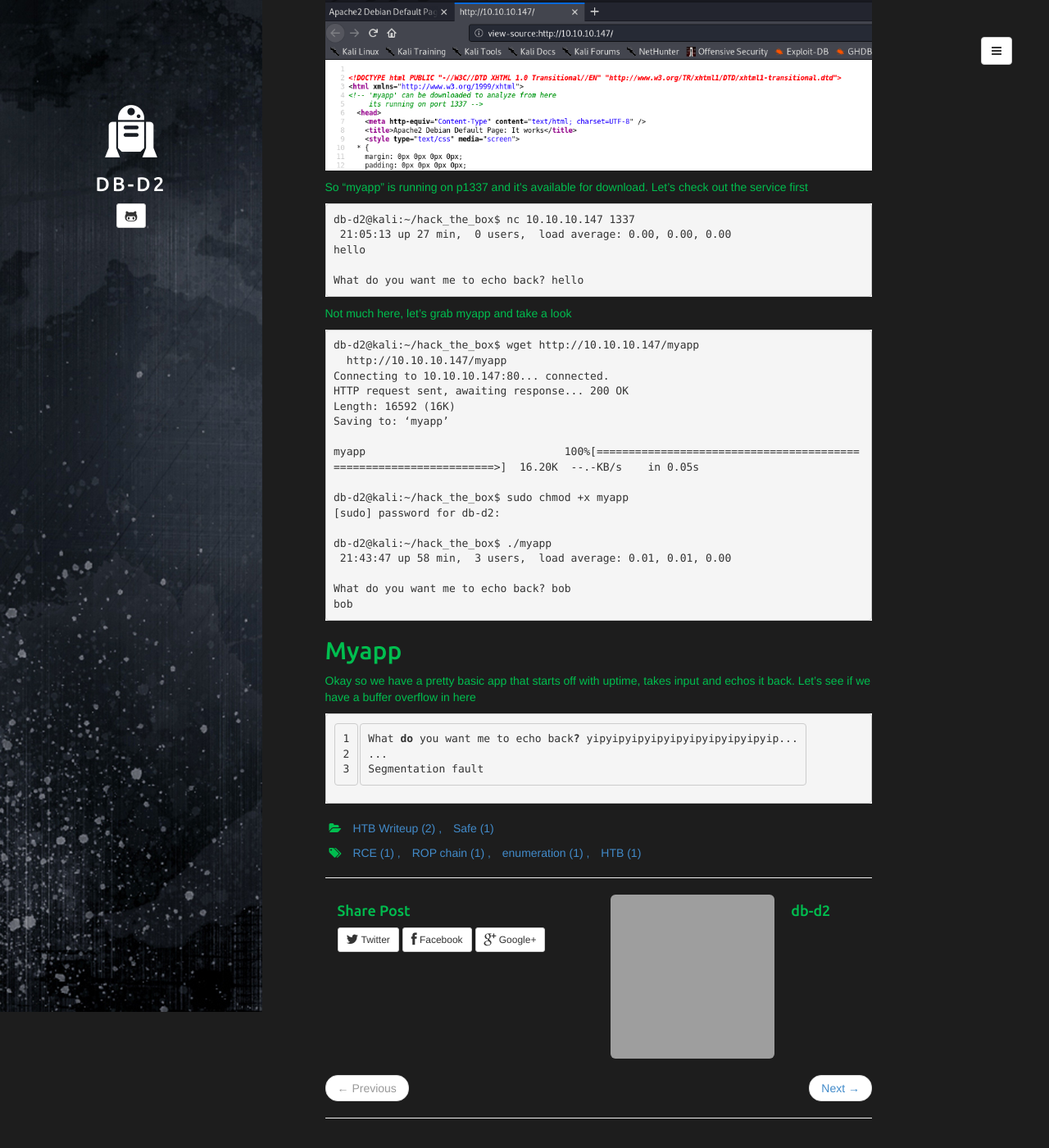
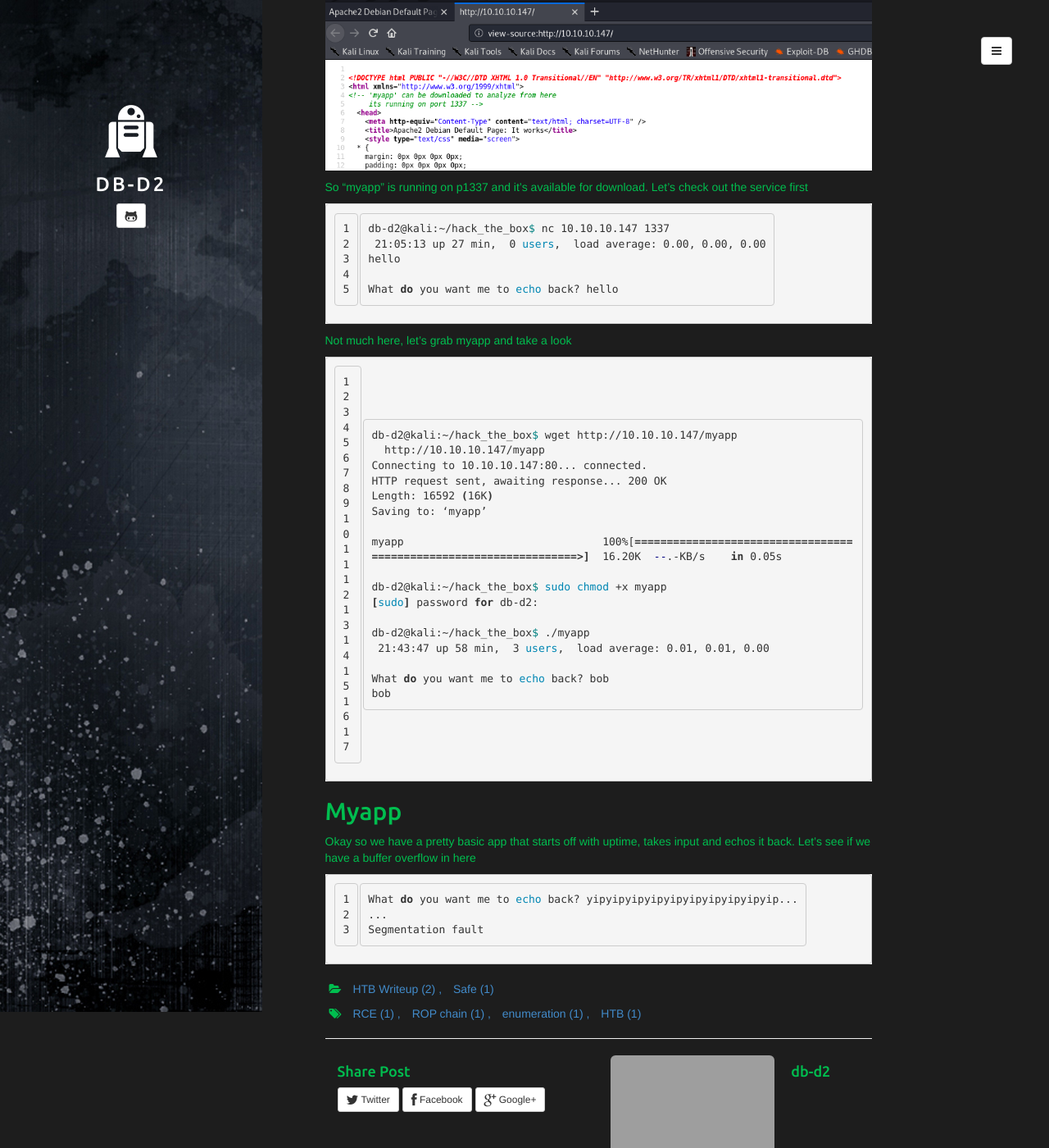
Before and after one commit to db-d2/db-d2.github.io, a Jekyll site: the page built from _posts/2019-08-30-safe.md, in a window 1280 px wide and 1400 px high, scrolled down 1682 px. Shown: the whole window at 82% size. Built offline with Jekyll 4.4.1, drawn with Linux system fonts in a browser that asks for light colours; grey boxes are pictures that could not be loaded.

Commit message:
Update 2019-08-30-safe.md

```diff
--- a/_posts/2019-08-30-safe.md
+++ b/_posts/2019-08-30-safe.md
@@ -55,7 +55,7 @@ Looks like the default apache page but let's inspect it anyway
 
 So "myapp" is running on p1337 and it's available for download. Let's check out the service first
 
-{% highlight linenos %}
+{% highlight bash linenos %}
 db-d2@kali:~/hack_the_box$ nc 10.10.10.147 1337
  21:05:13 up 27 min,  0 users,  load average: 0.00, 0.00, 0.00
 hello
@@ -65,7 +65,7 @@ What do you want me to echo back? hello
 
 Not much here, let's grab myapp and take a look
 
-{% highlight linenos %}
+{% highlight bash linenos %}
 db-d2@kali:~/hack_the_box$ wget http://10.10.10.147/myapp
   http://10.10.10.147/myapp
 Connecting to 10.10.10.147:80... connected.
@@ -88,7 +88,7 @@ bob
 Okay so we have a pretty basic app that starts off with uptime,
 takes input and echos it back. Let's see if we have a buffer overflow in here
 
-{% highlight c linenos %}
+{% highlight bash linenos %}
 What do you want me to echo back? yipyipyipyipyipyipyipyipyipyip...
 ...
 Segmentation fault
```
